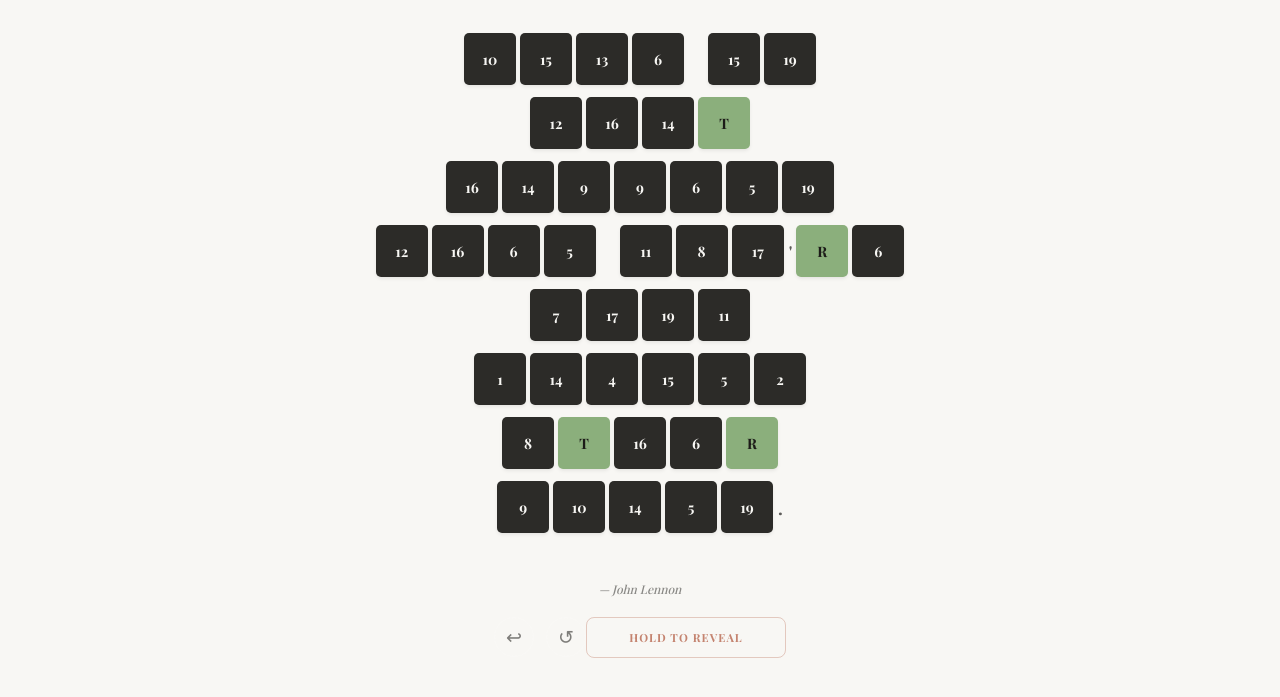
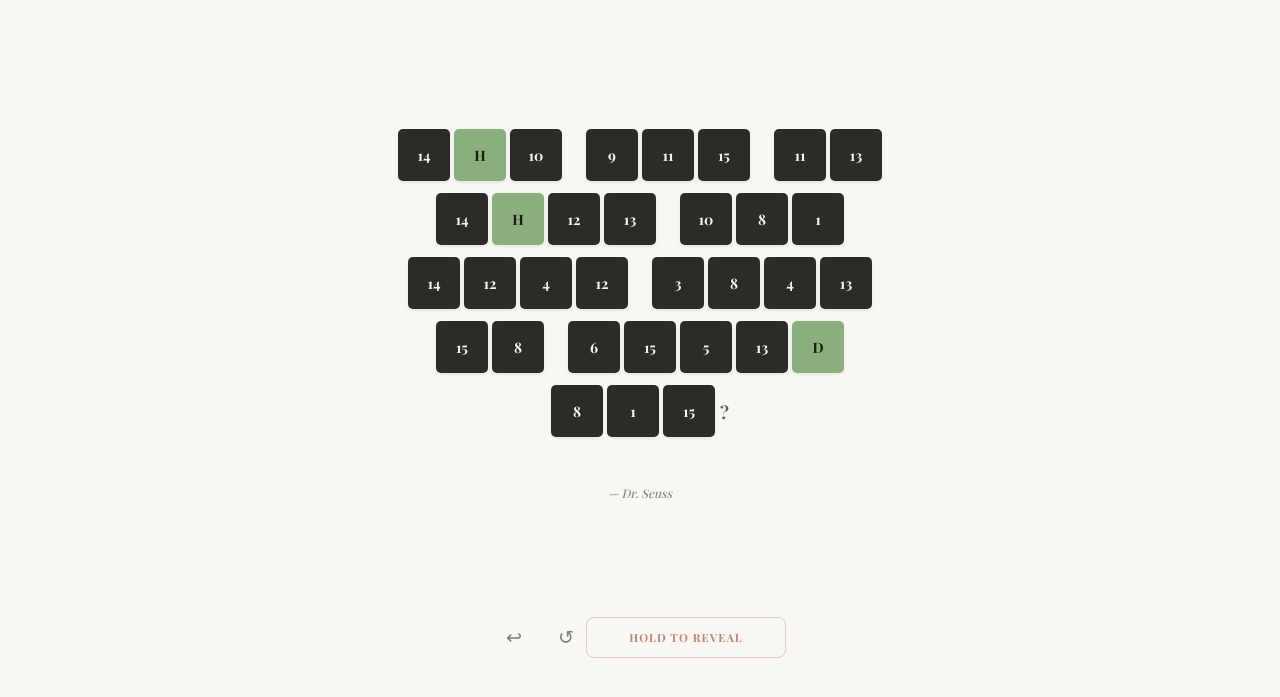
Before and after one commit to ananwkma/vowel-game, a website: page cipher.html in a window 1280 px wide. Shown: the part 83-780 px from the top of the page. Drawn offline with nearby package versions, Linux system fonts and the light colour scheme.

Commit message:
feat(21-01): fix cipher DATE_SEED for 150-day rolling window no-repeat seeding
- Add daysSinceEpoch() helper function
- Replace CIPHER_DATE_SEED constant with IIFE using date + windowOffset
- windowOffset = floor(daysSinceEpoch / 150) — seed rotates every 150 days
- Replace simple random index with Fisher-Yates shuffle + dayOfWindow index
- dayOfWindow = daysSinceEpoch % 150 ensures unique quote per day within window
- Version bump: _cipher_v1 → _cipher_v2_offset_N (one-time puzzle reset, intentional)

```diff
--- a/cipher.html
+++ b/cipher.html
@@ -553,9 +553,22 @@
         /* ============================================================
            SECTION: CONSTANTS & CONFIG
            CIPHER_DATE_SEED: namespaced seed for daily puzzle isolation.
-           Appends _cipher_v1 suffix to shared DATE_SEED.
+           Uses 150-day rolling window offset to guarantee no repeat within window.
         ============================================================ */
-        const CIPHER_DATE_SEED = DATE_SEED + '_cipher_v1';
+        function daysSinceEpoch(date) {
+            const epoch = new Date('2000-01-01T00:00:00Z');
+            return Math.floor((date - epoch) / (24 * 60 * 60 * 1000));
+        }
+
+        const CIPHER_DATE_SEED = (() => {
+            const targetDate = new Date(DATE_SEED + 'T00:00:00Z');
+            const year = targetDate.getUTCFullYear();
+            const month = String(targetDate.getUTCMonth() + 1).padStart(2, '0');
+            const day = String(targetDate.getUTCDate()).padStart(2, '0');
+            const days = daysSinceEpoch(targetDate);
+            const windowOffset = Math.floor(days / 150); // Rotates every 150 days
+            return `${year}-${month}-${day}_cipher_v2_offset_${windowOffset}`;
+        })();
 
         /* ============================================================
            SECTION: QUOTE CORPUS
@@ -1251,10 +1264,23 @@
             const rng = seededRandom(CIPHER_DATE_SEED);
 
             // 1. Pick quote — prefer high letter-repetition (more helpful reveals per solved letter)
-            const highRepQuotes = QUOTES.filter(q => hasHighLetterRepetition(q.text, 0.35));
-            const quotePool = highRepQuotes.length >= 5 ? highRepQuotes : QUOTES; // fallback if filter too strict
-            const quoteIndex = Math.floor(rng() * quotePool.length);
-            gameState.quote = quotePool[quoteIndex];
+            // 1. Pick quote using Fisher-Yates shuffle for 150-day no-repeat guarantee.
+            // Shuffle all QUOTES with the window-offset seed, pick by dayOfWindow position.
+            // Prefer high letter-repetition — filter from shuffled order to keep determinism.
+            const shuffledQuotes = (() => {
+                const arr = QUOTES.slice();
+                const shuffleRng = seededRandom(CIPHER_DATE_SEED + '_shuffle');
+                for (let i = arr.length - 1; i > 0; i--) {
+                    const j = Math.floor(shuffleRng() * (i + 1));
+                    [arr[i], arr[j]] = [arr[j], arr[i]];
+                }
+                return arr;
+            })();
+            const targetDate = new Date(DATE_SEED + 'T00:00:00Z');
+            const dayOfWindow = daysSinceEpoch(targetDate) % 150; // 0-149 within 150-day window
+            const highRepQuotes = shuffledQuotes.filter(q => hasHighLetterRepetition(q.text, 0.35));
+            const quotePool = highRepQuotes.length >= 150 ? highRepQuotes : shuffledQuotes;
+            gameState.quote = quotePool[dayOfWindow % quotePool.length];
 
             // 2. Extract unique letters (uppercase)
             const uniqueLetters = [...new Set(gameState.quote.text.toUpperCase().replace(/[^A-Z]/g, '').split(''))].sort();
```
